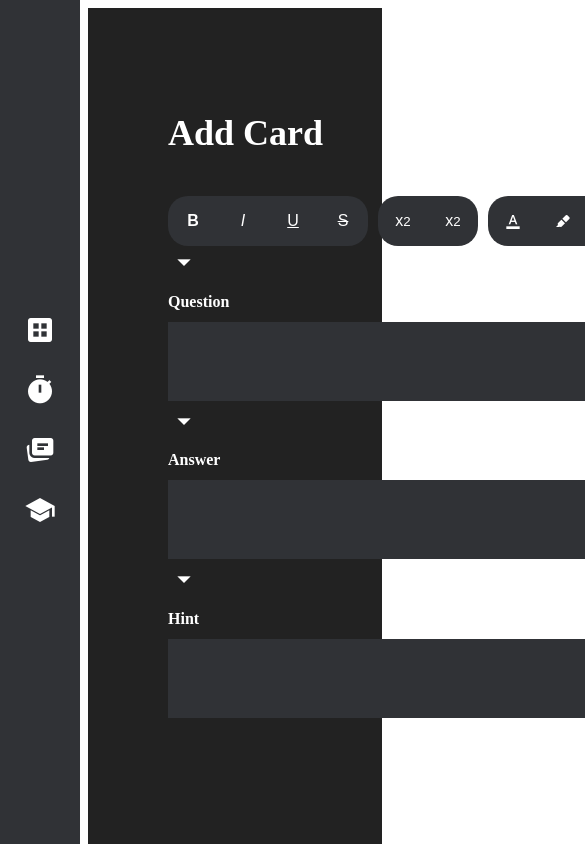
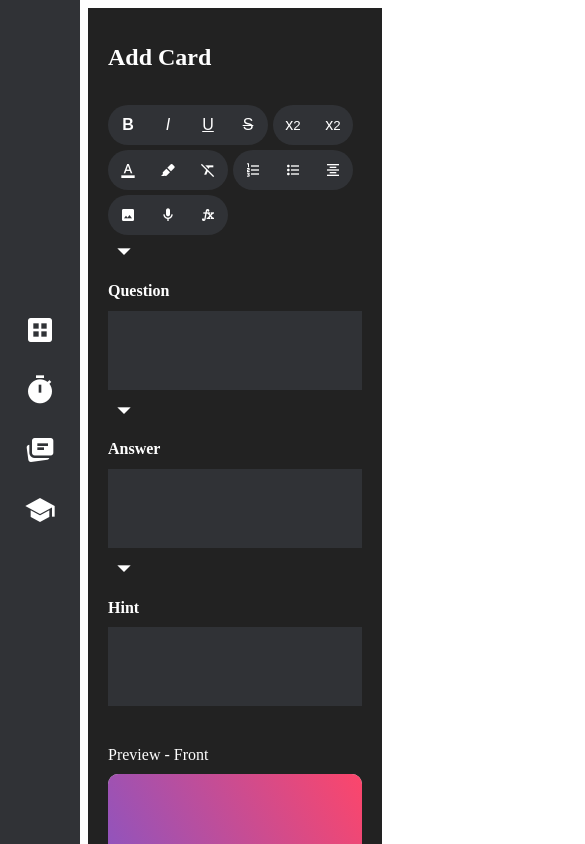
Before and after one commit to 18barbers2/gostudycards, a React (Vite) app in the folder frontend/: page / in a window 390 px wide. Shown: the top 844 px of the page, 585 px wide, since content can reach past the window. Built offline with nearby package versions, Linux system fonts and the light colour scheme.

Commit message:
style: added styling to address mobile screens 1024px and 768px

```diff
--- a/frontend/src/css/AddCard.css
+++ b/frontend/src/css/AddCard.css
@@ -45,6 +45,8 @@
     background-color: var(--bg-secondary);
     color: var(--text-primary);
     border-width: 0;
+    width: 100%;
+    box-sizing: border-box;
 }
 
 .field-input:focus {
@@ -114,14 +116,38 @@ button .material-symbols-outlined {
     display: flex;
     align-content: center;
     gap: 10px;
+    flex-wrap: wrap;
 }
 
 .input-section {
     display: flex;
     flex-direction: column;
+    min-width: 0;
 }
 
 .preview-section {
     display: flex;
     flex-direction: column;
 }
+
+@media (max-width: 1024px) {
+    .add-card-page {
+        flex-direction: column;
+        margin-left: 80px;
+        padding: 20px;
+        gap: 20px;
+    }
+
+    .page-title {
+        font-size: 24px;
+    }
+
+    .editor-format-controls {
+        gap: 5px;
+    }
+
+    button {
+        width: 40px;
+        height: 40px;
+    }
+}
--- a/frontend/src/css/Card.css
+++ b/frontend/src/css/Card.css
@@ -18,4 +18,27 @@ iframe {
     height: 500px;
     border-radius: 10px;
     width: 100%;
+    max-width: 500px;
 }
+
+@media (max-width: 1024px) {
+    .card-iframe {
+        font-size: 32px;
+    }
+
+    iframe {
+        height: 450px;
+        max-width: 450px;
+    }
+}
+
+@media (max-width: 768px) {
+    .card-iframe {
+        font-size: 28px;
+    }
+
+    iframe {
+        height: 400px;
+        max-width: 100%; /* Full width on tablets */
+    }
+}
```
